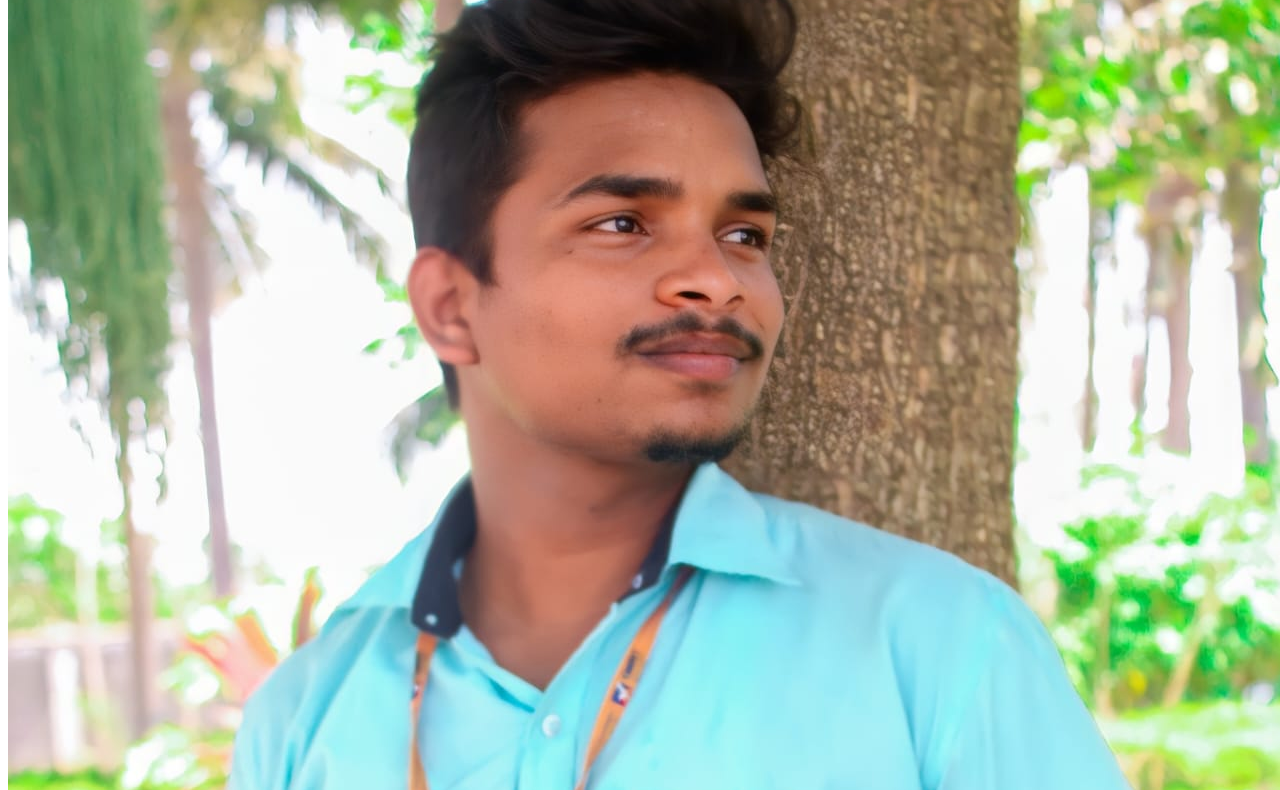
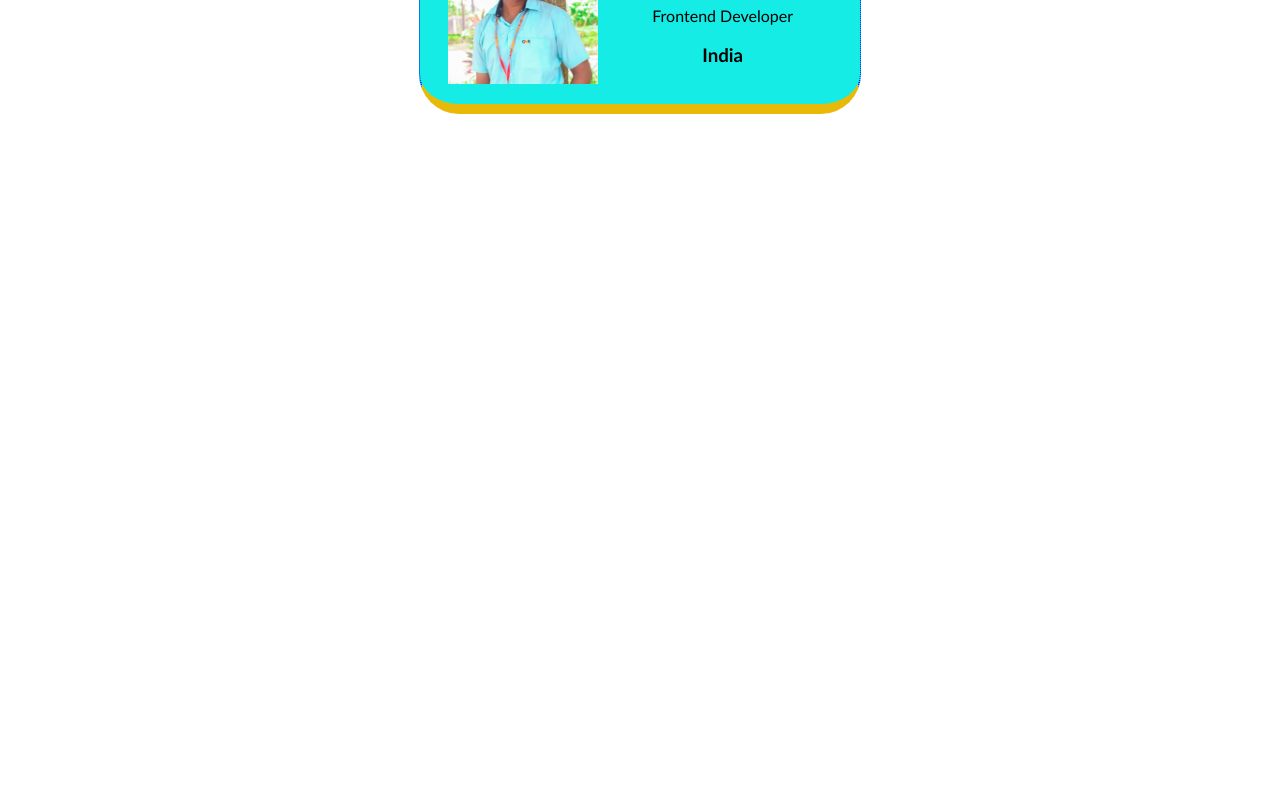
Before and after one commit to munna96/my-crad, a plain HTML site: page index.html in a window 1280 px wide. Shown: the part 117-907 px from the top of the page. After the commit the page ends 800 px from the top, so only its background shows below. Drawn offline with Linux system fonts and the light colour scheme.

Commit message:
Update index.html

```diff
--- a/index.html
+++ b/index.html
@@ -4,7 +4,7 @@
     <meta charset="UTF-8">
     <meta name="viewport" content="width=device-width, initial-scale=1.0">
     <title>My card</title>
-    <link rel="stylesheet" href="stysles.css">
+    <link rel="stylesheet" href="styles.css">
 </head>
 <body>
     <div class="card">
```
